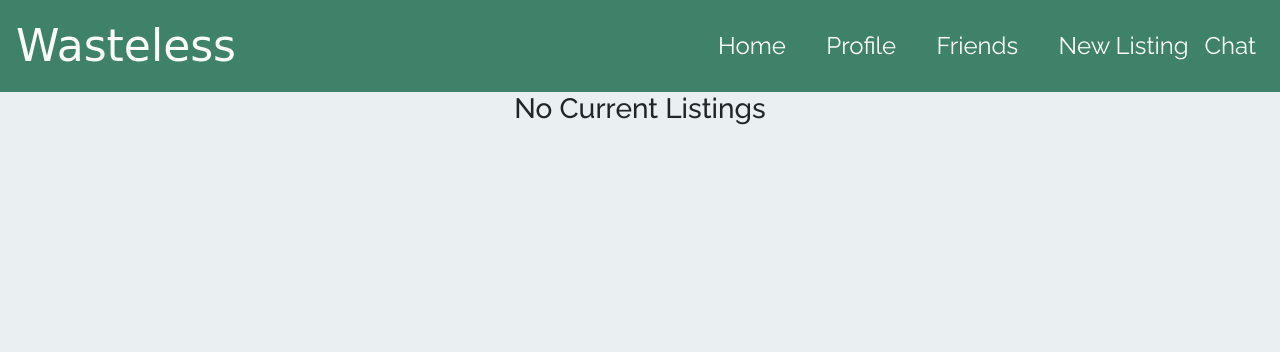
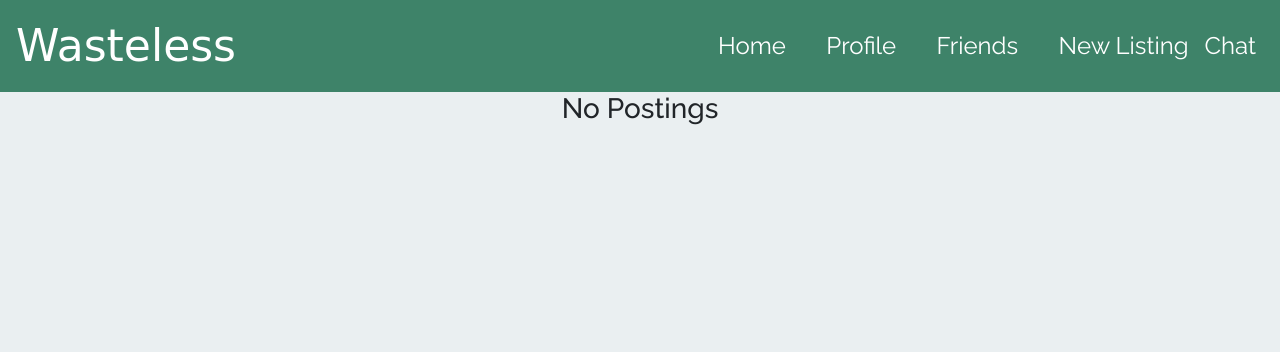
Before and after one commit to rutvi-s2/FinalProj, a Django app: template coloring/templates/coloring/index.html in a window 1280 px wide. Shown: the top 352 px of the page. Run offline with Django 4.2, Linux system fonts and the light colour scheme; the template is opened without the code that fills it: most values are stand-ins (such as "Sample title", 1, 10 or a date in 2020); some libraries are stand-ins or nearby versions; some web fonts are replaced.

```diff
--- a/coloring/templates/coloring/index.html
+++ b/coloring/templates/coloring/index.html
@@ -507,8 +507,10 @@
       var center = document.getElementById("middle");
       var h3 = document.createElement("h3");
       h3.setAttribute('class', 'center');
-      h3.appendChild(document.createTextNode("No Current Listings"));
+      h3.appendChild(document.createTextNode("No Postings"));
       center.appendChild(h3);
+
+
     }
 
     function claimButton(button) {
```
